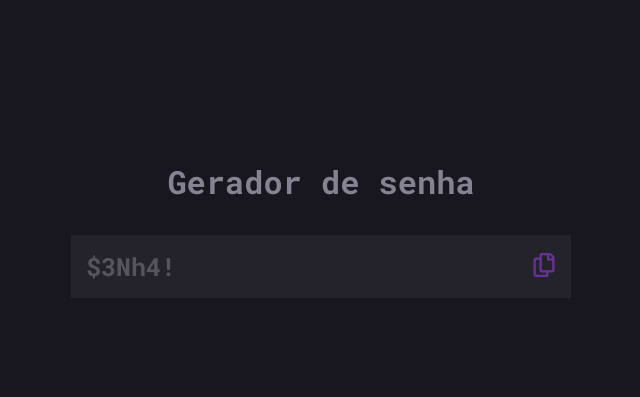
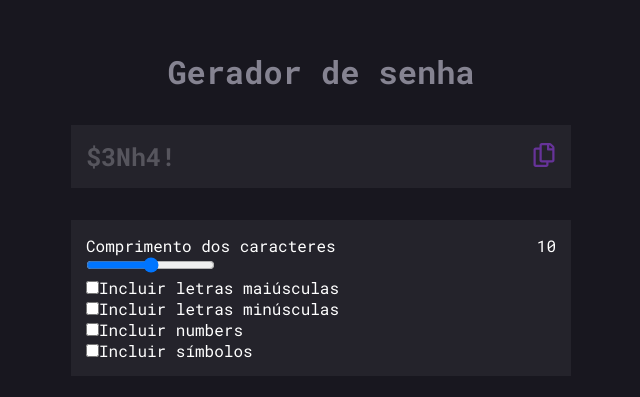
Before and after one commit to rebecaCaroba/GeradorDeSenhas, a React (Vite) app: page / in a window 1280 px wide. Shown: the part 187-584 px from the top of the page, without its empty margins (319-959 px from the left). Built offline with nearby package versions, Linux system fonts and the light colour scheme; the HTML template or start-up script is replaced by a standard one.

Commit message:
Componente Body

```diff
--- /dev/null
+++ b/src/components/Body/index.tsx
@@ -0,0 +1,31 @@
+import { ContainerCaracter, ContainerForm, FormPass } from "./style";
+
+export function Body() {
+    return (
+        <ContainerForm>
+            <FormPass>
+                <ContainerCaracter>
+                    <p>Comprimento dos caracteres</p>
+                    <span>10</span>
+                </ContainerCaracter>
+                <input type="range" id="strLength" />
+                <div>
+                    <input type="checkbox" name="include-uppercase" id="uppercase" />
+                    <label htmlFor="include-uppercase">Incluir letras maiúsculas</label>
+                </div>
+                <div>
+                    <input type="checkbox" name="include-lowercase" id="lowercase" />
+                    <label htmlFor="include-lowercase">Incluir letras minúsculas</label>
+                </div>
+                <div>
+                    <input type="checkbox" name="include-numbers" id="numbers" />
+                    <label htmlFor="include-numbers">Incluir numbers</label>
+                </div>
+                <div>
+                    <input type="checkbox" name="include-symbols" id="symbols" />
+                    <label htmlFor="include-symbols">Incluir símbolos </label>
+                </div>
+            </FormPass>
+        </ContainerForm>
+    )
+}
--- /dev/null
+++ b/src/components/Body/style.ts
@@ -0,0 +1,19 @@
+import styled from "styled-components";
+
+export const ContainerForm = styled.div`
+    background-color: ${(props) => props.theme['gray-700']};
+    width: 100%;
+    padding: 0.938rem;
+    margin: 2rem 0;
+`
+
+export const FormPass = styled.form`
+    color: ${(props) => props.theme['white']};
+
+`
+
+export const ContainerCaracter = styled.section`
+    display: flex;
+    align-items: center;
+    justify-content: space-between;
+`
--- a/src/components/Container/index.tsx
+++ b/src/components/Container/index.tsx
@@ -1,3 +1,4 @@
+import { Body } from "../Body";
 import { Header } from "../Header/Index";
 import { ContainerPass } from "./style";
 
@@ -6,6 +7,7 @@ export function Container() {
         <ContainerPass>
             <h1>Gerador de senha</h1>
             <Header />
+            <Body />
         </ContainerPass>
     )
 }
--- a/src/components/Header/style.ts
+++ b/src/components/Header/style.ts
@@ -17,9 +17,6 @@ export const ContainerHeader = styled.header`
     button {
         background: transparent;
         border: 0;
-    }
-
-    button {
         color: ${(props) => props.theme['purple']};
         cursor: pointer;
     }
```
Also changed, not shown: src/components/Container/style.ts (line endings or trailing spaces).
